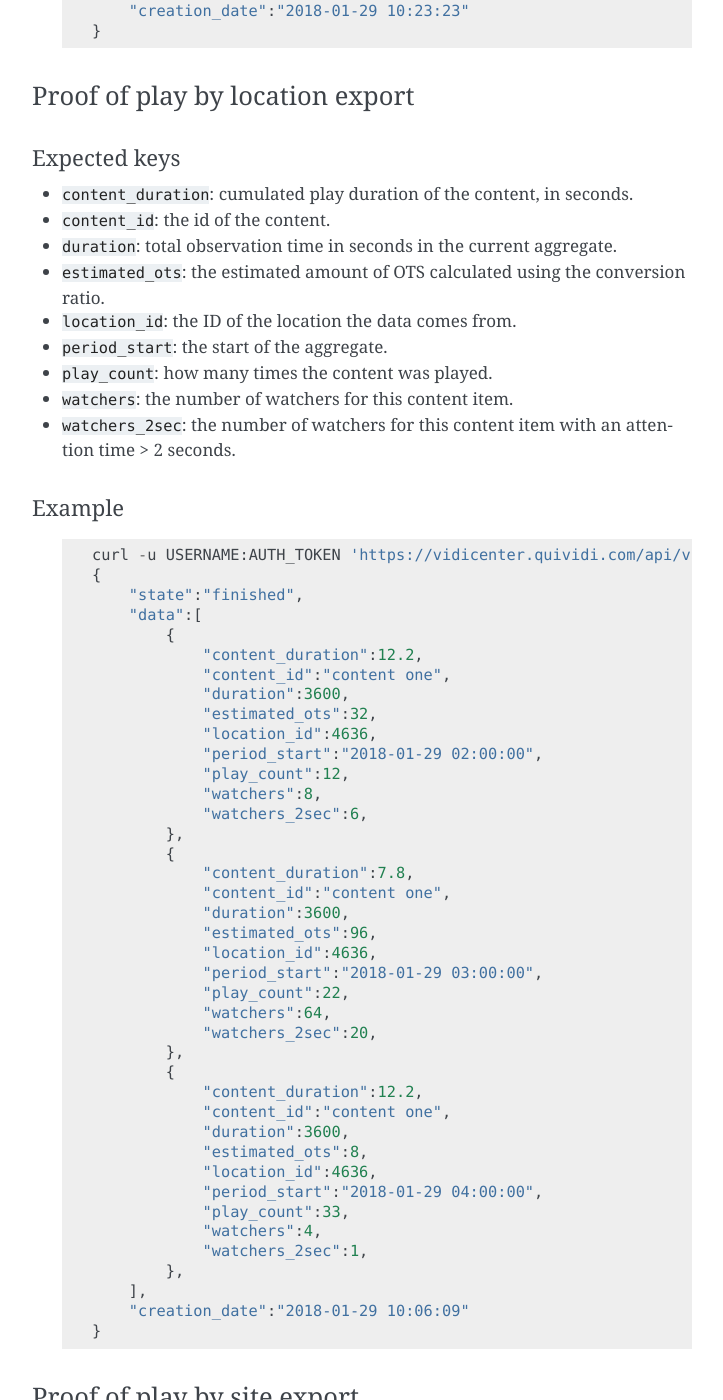
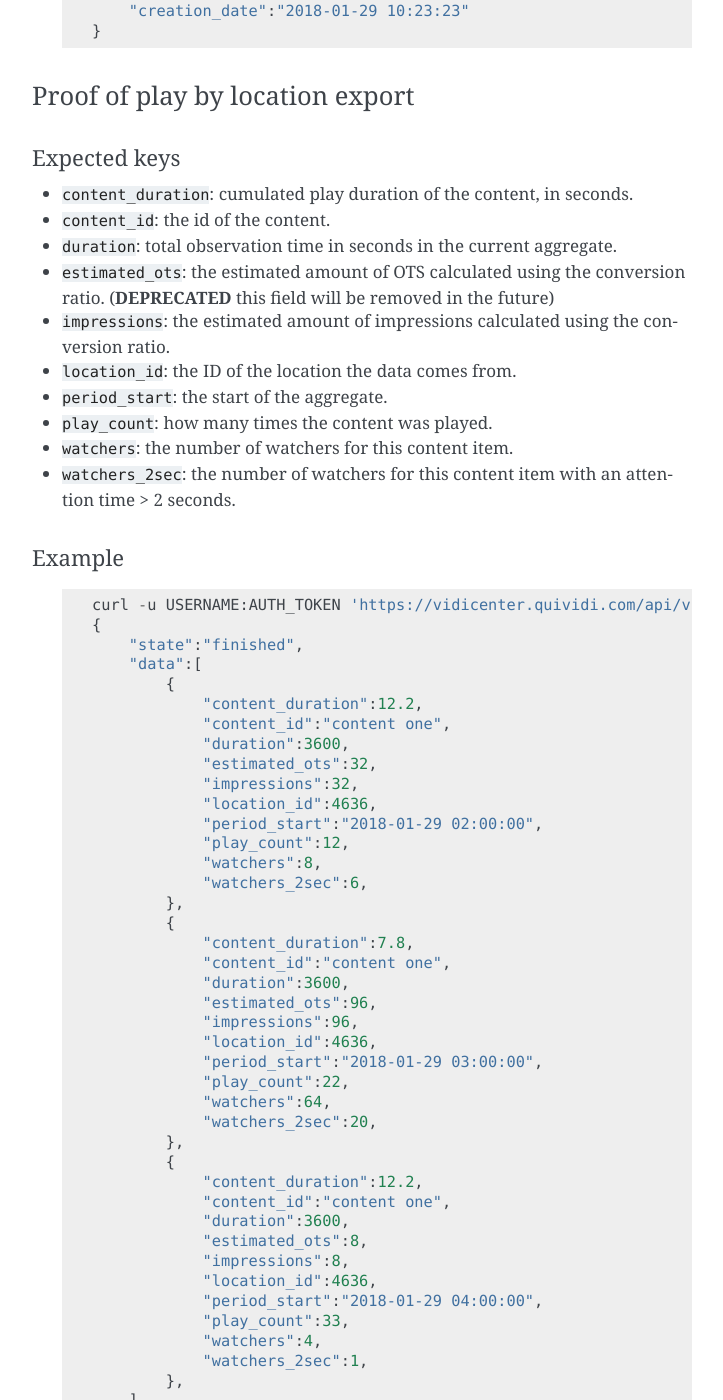
Before and after one commit to quividi/vidicenter-api-documentation, a Sphinx documentation site: the page built from docs/source/data.rst, in a window 1280 px wide and 1400 px high, scrolled down 13140 px. Shown: the whole window, without its empty margins (388-1111 px from the left). Built offline with Sphinx 7.4.7, drawn with Linux system fonts in a browser that asks for light colours; some of the changed text lies outside the part shown.

Commit message:
Evol [#171839238] Use "impressions" instead of "estimated OTS" everywhere

```diff
--- a/docs/source/data.rst
+++ b/docs/source/data.rst
@@ -607,7 +607,8 @@ Expected keys
 * ``content_duration``: cumulated play duration of the content, in seconds.
 * ``content_id``: the id of the content.
 * ``duration``: total observation time in seconds in the current aggregate.
-* ``estimated_ots``: the estimated amount of OTS calculated using the conversion ratio.
+* ``estimated_ots``: the estimated amount of OTS calculated using the conversion ratio. (**DEPRECATED** this field will be removed in the future)
+* ``impressions``: the estimated amount of impressions calculated using the conversion ratio.
 * ``location_id``: the ID of the location the data comes from.
 * ``period_start``: the start of the aggregate.
 * ``play_count``: how many times the content was played.
@@ -628,6 +629,7 @@ Example
                 "content_id":"content one",
                 "duration":3600,
                 "estimated_ots":32,
+                "impressions":32,
                 "location_id":4636,
                 "period_start":"2018-01-29 02:00:00",
                 "play_count":12,
@@ -639,6 +641,7 @@ Example
                 "content_id":"content one",
                 "duration":3600,
                 "estimated_ots":96,
+                "impressions":96,
                 "location_id":4636,
                 "period_start":"2018-01-29 03:00:00",
                 "play_count":22,
@@ -650,6 +653,7 @@ Example
                 "content_id":"content one",
                 "duration":3600,
                 "estimated_ots":8,
+                "impressions":8,
                 "location_id":4636,
                 "period_start":"2018-01-29 04:00:00",
                 "play_count":33,
@@ -669,7 +673,8 @@ Expected keys
 * ``content_duration``: cumulated play duration of the content, in seconds.
 * ``content_id``: the id of the content.
 * ``duration``: total observation time in seconds in the current aggregate.
-* ``estimated_ots``: the estimated amount of OTS calculated using the conversion ratio.
+* ``estimated_ots``: the estimated amount of OTS calculated using the conversion ratio. (**DEPRECATED** this field will be removed in the future)
+* ``impressions``: the estimated amount of impressions calculated using the conversion ratio.
 * ``period_start``: the start of the aggregate.
 * ``play_count``: how many times the content was played.
 * ``site_id``: the ID of the site the data comes from.
@@ -690,6 +695,7 @@ Example
                 "content_id":"content one",
                 "duration":3600,
                 "estimated_ots":31,
+                "impressions":31,
                 "period_start":"2018-01-29 02:00:00",
                 "play_count":10,
                 "site_id":178,
@@ -701,6 +707,7 @@ Example
                 "content_id":"content one",
                 "duration":3600,
                 "estimated_ots":28,
+                "impressions":28,
                 "period_start":"2018-01-29 03:00:00",
                 "play_count":22,
                 "site_id":178,
@@ -712,6 +719,7 @@ Example
                 "content_id":"content one",
                 "duration":3600,
                 "estimated_ots":87,
+                "impressions":87,
                 "period_start":"2018-01-29 04:00:00",
                 "play_count":4,
                 "site_id":178,
```
